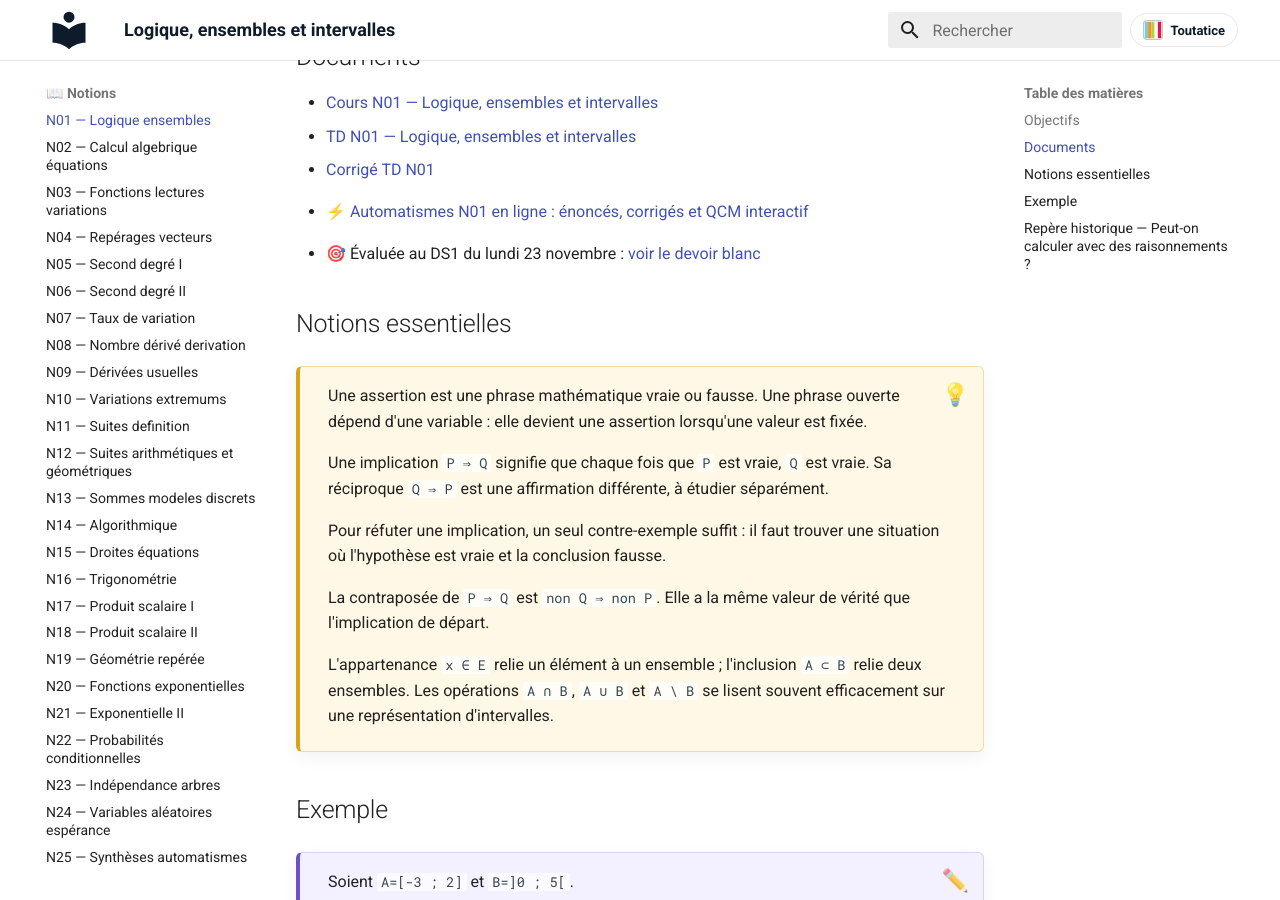
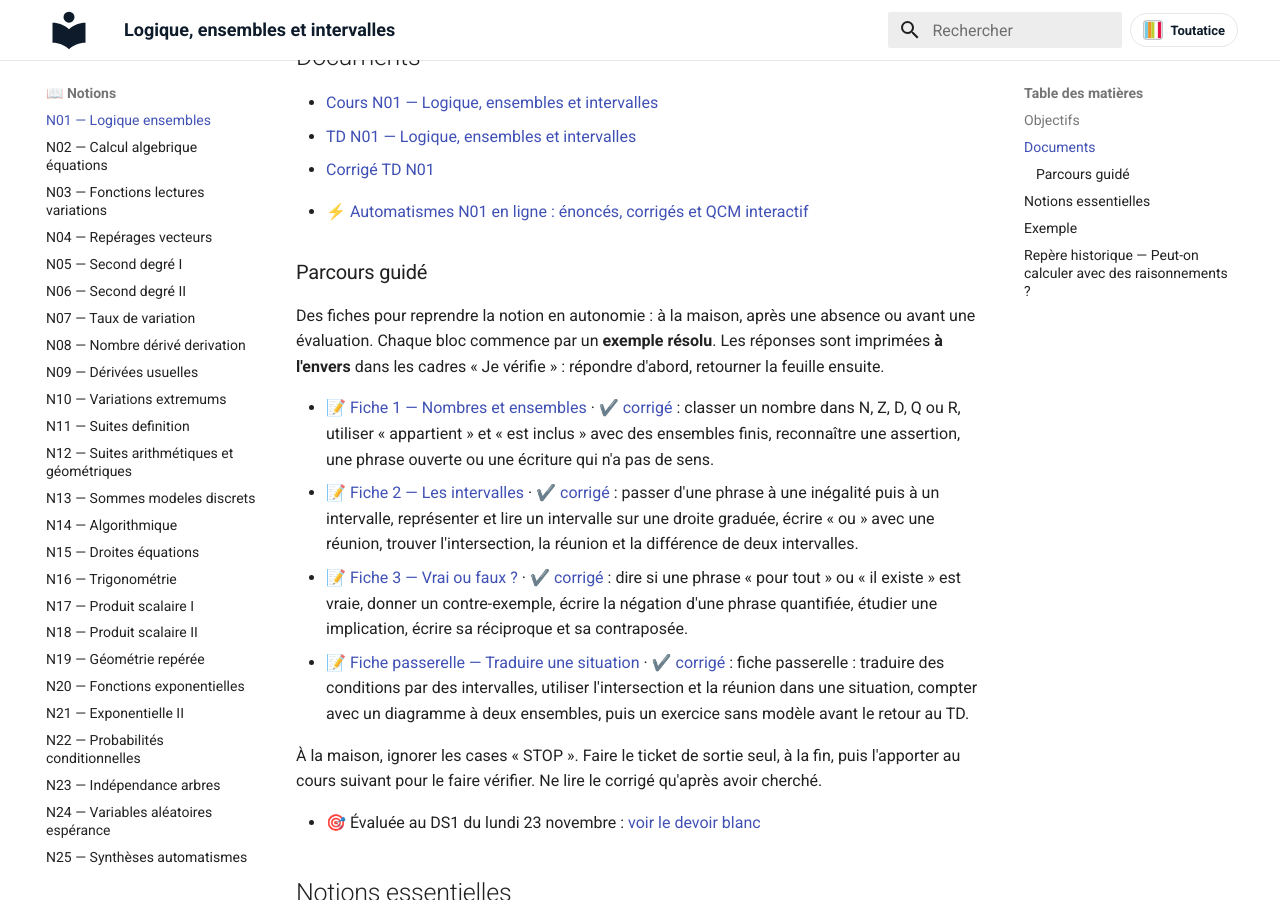
Before and after one commit to vnicolle56610/maths-premiere-specialite, an MkDocs documentation site: the page built from docs/notions/N01-logique-ensembles.md, in a window 1280 px wide and 900 px high, scrolled down 686 px. Built offline with MkDocs 1.6.1 and Material for MkDocs 9.7.7, drawn with Linux system fonts in a browser that asks for light colours.

Commit message:
Publication automatique : 8 fichier(s) copié(s), 2 page(s) mise(s) à jour
Fichiers copiés :
  - docs/parcours-guide/PARCOURS_GUIDE_N01_FICHE_1.pdf
  - docs/parcours-guide/PARCOURS_GUIDE_N01_FICHE_1_CORRIGE.pdf
  - docs/parcours-guide/PARCOURS_GUIDE_N01_FICHE_2.pdf
  - docs/parcours-guide/PARCOURS_GUIDE_N01_FICHE_2_CORRIGE.pdf
  - docs/parcours-guide/PARCOURS_GUIDE_N01_FICHE_3.pdf
  - docs/parcours-guide/PARCOURS_GUIDE_N01_FICHE_3_CORRIGE.pdf
  - docs/parcours-guide/PARCOURS_GUIDE_N01_FICHE_4.pdf
  - docs/parcours-guide/PARCOURS_GUIDE_N01_FICHE_4_CORRIGE.pdf

Pages mises à jour :
  - docs/corriges/index.md
  - docs/notions/N01-logique-ensembles.md

Autres fichiers :
  - publication_manifest.json

Généré par le protocole de publication (publier_ressources_site.py / publier_ressources_gui.py).

```diff
--- a/docs/notions/N01-logique-ensembles.md
+++ b/docs/notions/N01-logique-ensembles.md
@@ -32,6 +32,19 @@ Les premières notations structurent tout le travail de spécialité mathématiq
 <!-- AUTOMATISMES-WEB:START -->
 - ⚡ [Automatismes N01 en ligne : énoncés, corrigés et QCM interactif](../automatismes/automatismes-N01-logique-ensembles.md)
 <!-- AUTOMATISMES-WEB:END -->
+
+<!-- PARCOURS-GUIDE:START -->
+### Parcours guidé
+
+Des fiches pour reprendre la notion en autonomie : à la maison, après une absence ou avant une évaluation. Chaque bloc commence par un **exemple résolu**. Les réponses sont imprimées **à l'envers** dans les cadres « Je vérifie » : répondre d'abord, retourner la feuille ensuite.
+
+- 📝 [Fiche 1 — Nombres et ensembles](../parcours-guide/PARCOURS_GUIDE_N01_FICHE_1.pdf) · ✔️ [corrigé](../parcours-guide/PARCOURS_GUIDE_N01_FICHE_1_CORRIGE.pdf) : classer un nombre dans N, Z, D, Q ou R, utiliser « appartient » et « est inclus » avec des ensembles finis, reconnaître une assertion, une phrase ouverte ou une écriture qui n'a pas de sens.
+- 📝 [Fiche 2 — Les intervalles](../parcours-guide/PARCOURS_GUIDE_N01_FICHE_2.pdf) · ✔️ [corrigé](../parcours-guide/PARCOURS_GUIDE_N01_FICHE_2_CORRIGE.pdf) : passer d'une phrase à une inégalité puis à un intervalle, représenter et lire un intervalle sur une droite graduée, écrire « ou » avec une réunion, trouver l'intersection, la réunion et la différence de deux intervalles.
+- 📝 [Fiche 3 — Vrai ou faux ?](../parcours-guide/PARCOURS_GUIDE_N01_FICHE_3.pdf) · ✔️ [corrigé](../parcours-guide/PARCOURS_GUIDE_N01_FICHE_3_CORRIGE.pdf) : dire si une phrase « pour tout » ou « il existe » est vraie, donner un contre-exemple, écrire la négation d'une phrase quantifiée, étudier une implication, écrire sa réciproque et sa contraposée.
+- 📝 [Fiche passerelle — Traduire une situation](../parcours-guide/PARCOURS_GUIDE_N01_FICHE_4.pdf) · ✔️ [corrigé](../parcours-guide/PARCOURS_GUIDE_N01_FICHE_4_CORRIGE.pdf) : fiche passerelle : traduire des conditions par des intervalles, utiliser l'intersection et la réunion dans une situation, compter avec un diagramme à deux ensembles, puis un exercice sans modèle avant le retour au TD.
+
+À la maison, ignorer les cases « STOP ». Faire le ticket de sortie seul, à la fin, puis l'apporter au cours suivant pour le faire vérifier. Ne lire le corrigé qu'après avoir cherché.
+<!-- PARCOURS-GUIDE:END -->
 
 <!-- AUTO-EVAL:START -->
 - 🎯 Évaluée au DS1 du lundi 23 novembre : [voir le devoir blanc](../preparer-evaluation/index.md#ds1-2026-2027)
```
Also changed, not shown: docs/corriges/index.md (+4 -0 lines), publication_manifest.json (+12 -0 lines), 8 other files.
